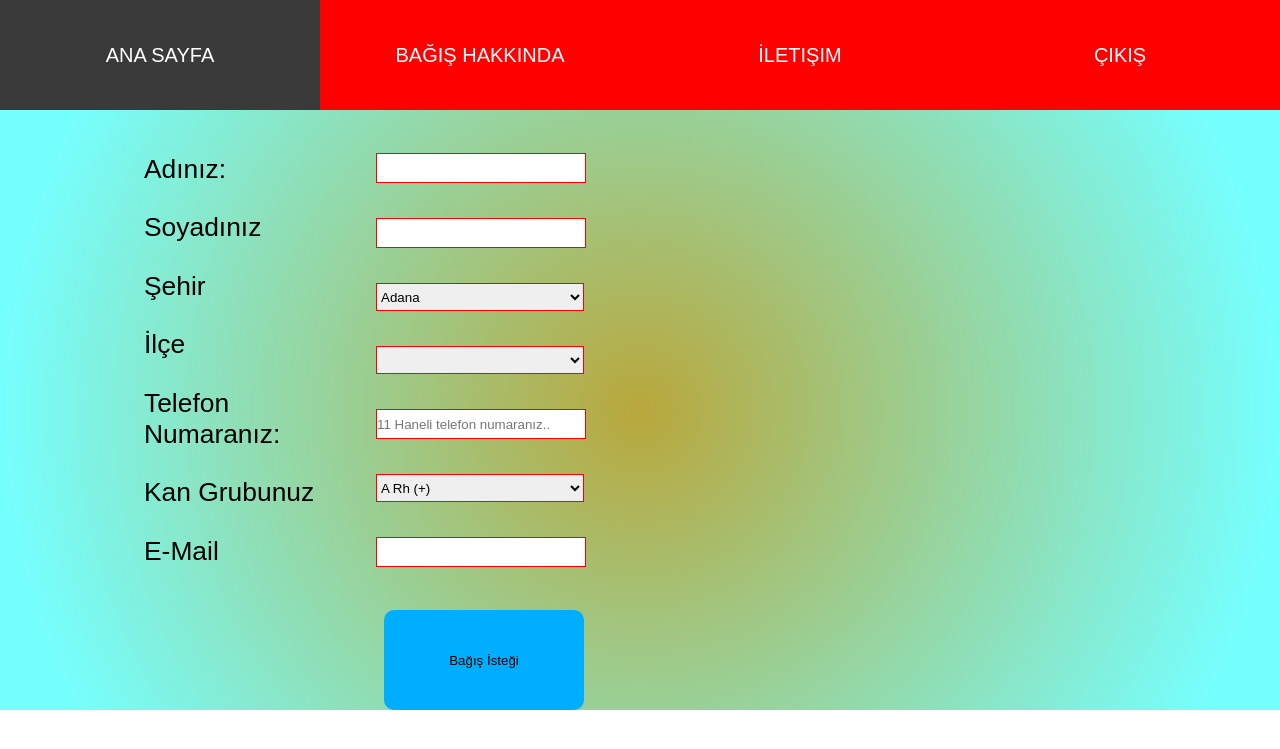
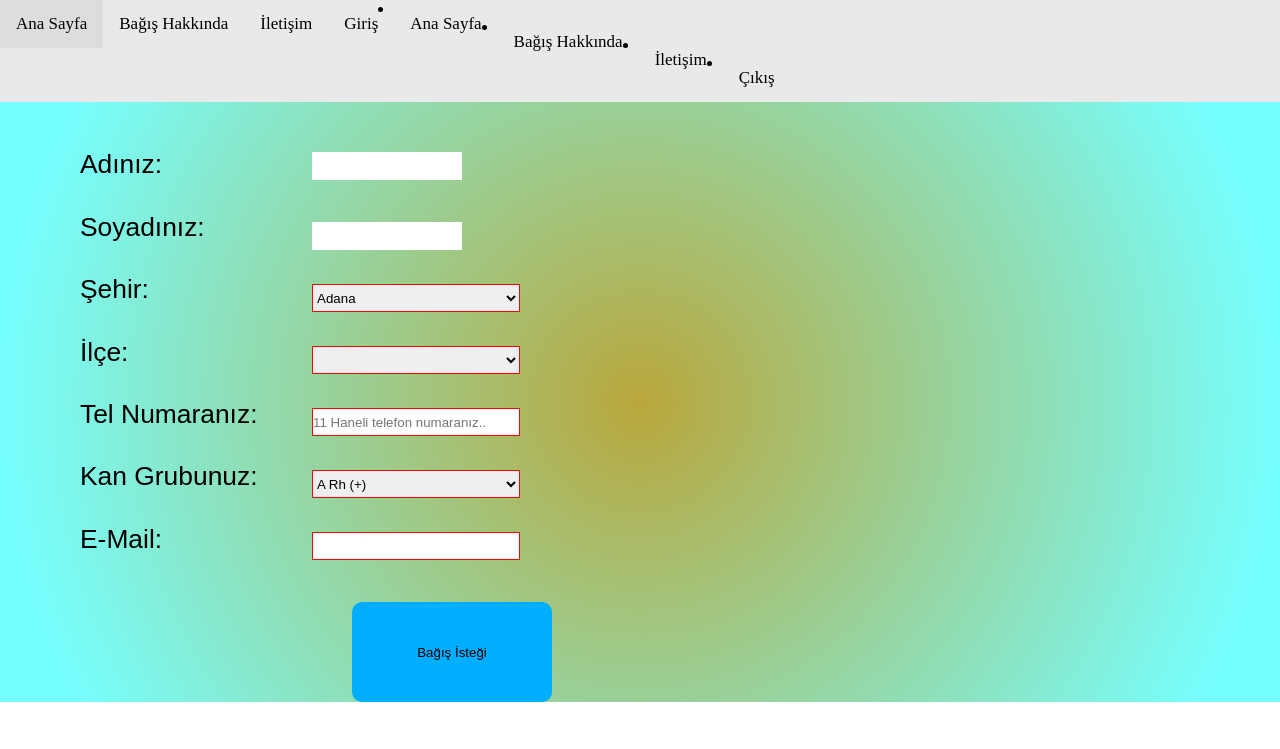
Before and after one commit to abdullaherek/bloodBank, a PHP site: page /main.php in a window 1280 px wide. Shown: the top 749 px of the page. Run offline with PHP 8.4, Linux system fonts and the light colour scheme; data comes from the database, SQL or seed files in the repository; data that the repository does not hold is empty.

Commit message:
iyileştirmeler

```diff
--- a/kan_bankasi/content/headerMenu.php
+++ b/kan_bankasi/content/headerMenu.php
@@ -10,6 +10,11 @@
 </head>
 <body>
 
+<div class="topnav">
+  <a  href="index.php">Ana Sayfa</a>
+<a href="aboutus.php">Bağış Hakkında</a>
+<a href="contact.php">İletişim</a>
+<a href="login.php">Giriş</a>
 
 
 <div id="menu">
--- a/kan_bankasi/css/headermenu.css
+++ b/kan_bankasi/css/headermenu.css
@@ -1,71 +1,79 @@
-ul {
-    list-style-type: none;
-
-    list-style: none;
-    display: flex;
-    height: 20%;
-    width: 100%;
-    background-color:red;
-    margin: 0 auto;
-    text-align: center;
-    font-family:Arial, Helvetica, sans-serif ;
-    align-items: center;
-    font-weight: 500px;
-    flex-direction: row;
+* {box-sizing: border-box;}
 
 
+.topnav {
+  overflow: hidden;
+  background-color: #e9e9e9;
 }
-ul li {
-    display: inline-block;
-    width: 100%;
-    height: 100%;
-    background-color:red;
-    line-height: 50px;
-    text-align: center;
-    text-transform: uppercase;
-    font-size: 20px;
-    text-decoration: none;
 
 
+.topnav a {
+  float: left;
+  display: block;
+  color: black;
+  text-align: center;
+  padding: 14px 16px;
+  text-decoration: none;
+  font-size: 17px;
 }
-ul li a{
-    display: block;
-    color: white;
-    text-align: center;
-    padding: 30px 16px;
-    text-decoration: none;
+
+
+.topnav a:hover {
+  background-color: #ddd;
+  color: black;
+}
 
 
 
+
+.topnav .login-container {
+  float: right;
 }
-ul li a:hover{
-    background-color: rgb(59, 58, 58);
-    transition: 1.1s;
-    text-decoration: none;
+
+
+.topnav input[type=text] {
+  padding: 6px;
+  margin-top: 8px;
+  font-size: 17px;
+  border: none;
+  width: 150px;
 }
-* {
-    padding: 0;
-    margin: 0;
-    border: 0;
+
+
+.topnav .login-container s {
+  float: right;
+  padding: 6px;
+
+  background: #ddd;
+  font-size: 17px;
+  border: none;
+  cursor: pointer;
+  display: block;
+  color: black;
+  text-align: center;
+  text-decoration: none;
+  font-size: 17px;
 
 }
 
-/* @media(max-widht:500px){
-    ul
-    {
-        display: flex;
-      width: 100%;
-        flex-direction: column;
-    }
-
-} */
+.topnav .login-container button:hover {
+  background: #ccc;
+}
 
 
-
-@media screen and (max-width: 479px) {
-	ul{
-        width: 100%;
-        flex-direction: column;
-
-        }
-	}
+@media screen and (max-width: 600px) {
+  .topnav .login-container {
+    float: none;
+  }
+  .topnav a, .topnav input[type=text], .topnav .login-container button {
+    float: none;
+    display: block;
+    text-align: left;
+    width: 100%;
+    margin: 0;
+    padding: 14px;
+  }
+  .topnav input[type=text] {
+    border: 1px solid #ccc;
+  }
+}
--- a/kan_bankasi/css/style.css
+++ b/kan_bankasi/css/style.css
@@ -32,7 +32,7 @@ body
 
 .kaplayan_alan{
 display: flex;
-width: 80%;
+width: 90%;
 
 flex-direction: column;
 height: 100%;
@@ -42,7 +42,7 @@ height: 100%;
 }
 .bagislayan_bilgi{
     display: flex;
-    width: 50%;
+    width: 60%;
     height: 500px;
     flex-direction: row;
 
@@ -71,6 +71,7 @@ font-size: 1.65rem;
     display: flex;
     flex-direction: column;
    justify-content: space-evenly;
+
     width: 13rem;
     padding: 0.50rem;
 
--- a/kan_bankasi/main.php
+++ b/kan_bankasi/main.php
@@ -30,12 +30,12 @@ require_once "includes/pdo.php";
 
                -->
   <div class="box" id="box1">Adınız:</div>
-  <div class="box" id="box2">Soyadınız</div>
-  <div class="box" id="box3">Şehir</div>
-  <div class="box" id="box4">İlçe</div>
-  <div class="box" id="box5">Telefon Numaranız:</div>
-  <div class="box" id="box6">Kan Grubunuz</div>
-  <div class="box" id="box7">E-Mail</div>
+  <div class="box" id="box2">Soyadınız:</div>
+  <div class="box" id="box3">Şehir:</div>
+  <div class="box" id="box4">İlçe:</div>
+  <div class="box" id="box5">Tel Numaranız:</div>
+  <div class="box" id="box6">Kan Grubunuz:</div>
+  <div class="box" id="box7">E-Mail:</div>
 
             </div>
 
```
Also changed, not shown: kan_bankasi/css/tasarim.css (+36 -15 lines), kan_bankasi/index.php (+5 -2 lines).
